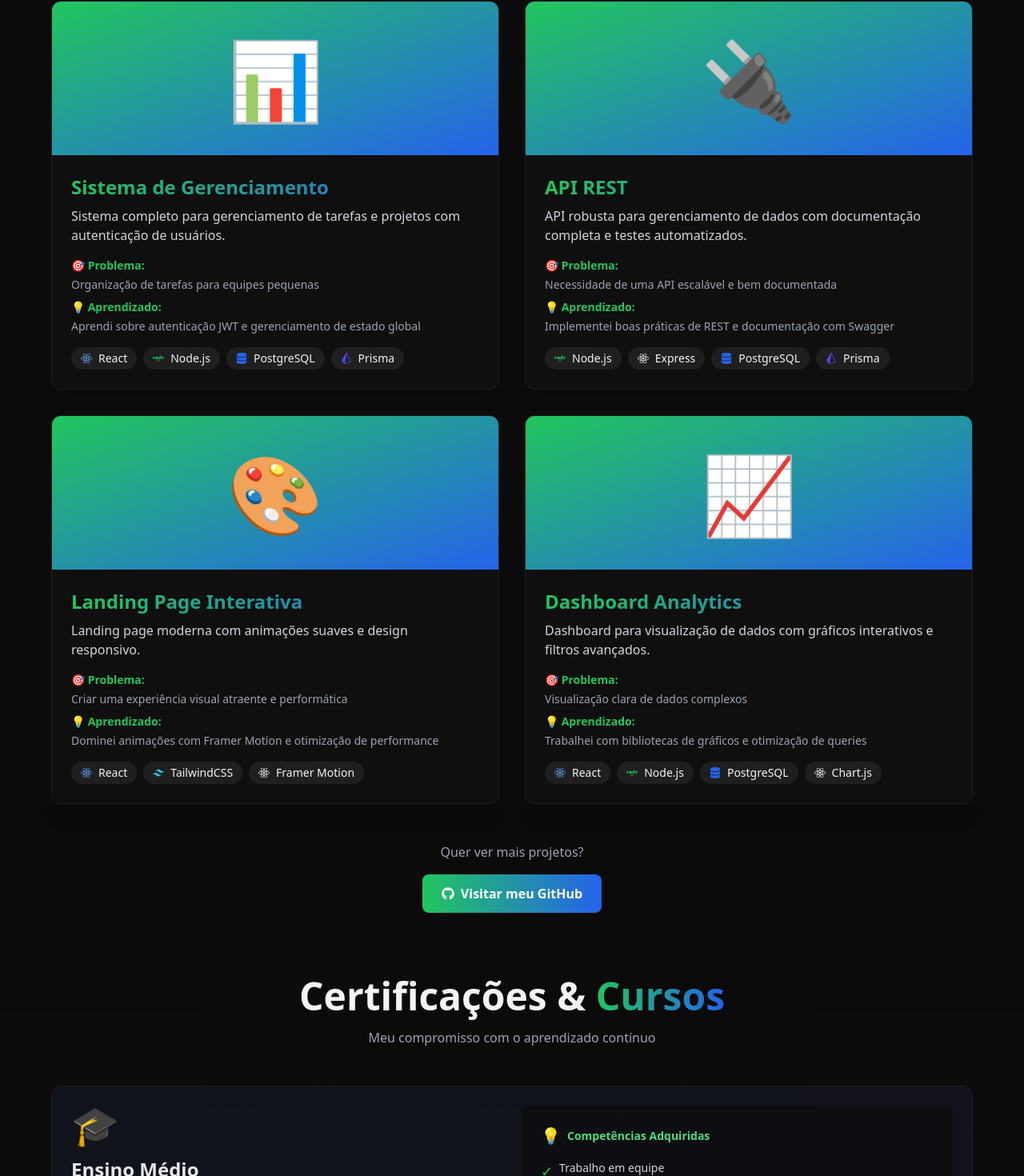
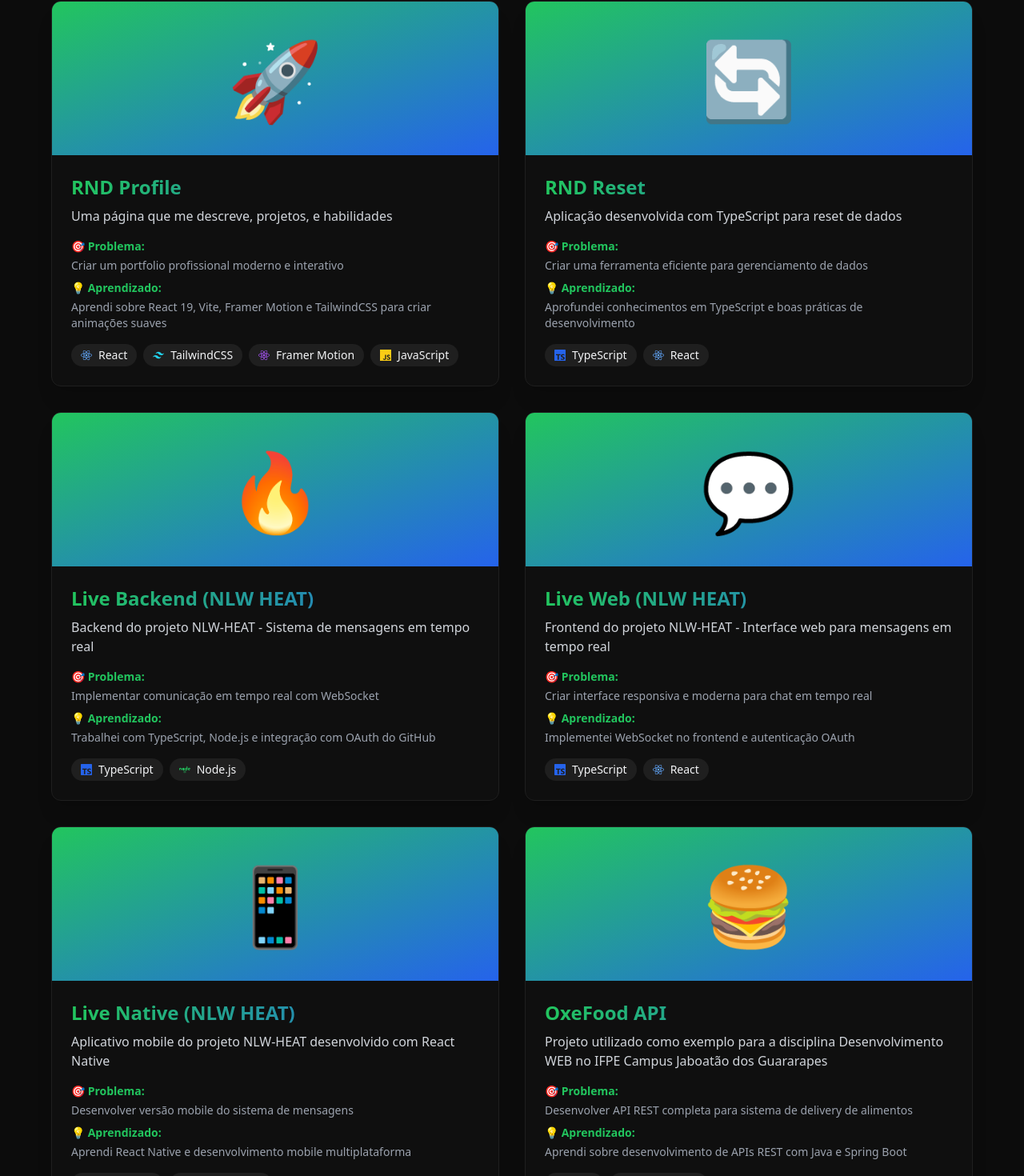
Before and after one commit to ronaldornd/rnd-profile, a React (Vite) app: page / in a window 1280 px wide. Shown: the part 5595-7065 px from the top of the page at 80% size. Built offline with nearby package versions, Linux system fonts and the light colour scheme; no server answers.

Commit message:
Update projects section with real GitHub repositories from ronaldornd profile
Co-authored-by: ronaldornd <60077368+ronaldornd@users.noreply.github.com>

```diff
--- a/src/components/Projects.jsx
+++ b/src/components/Projects.jsx
@@ -1,7 +1,7 @@
 import { motion } from 'framer-motion';
 import { useState } from 'react';
-import { FaGithub, FaExternalLinkAlt, FaReact, FaNode, FaDatabase } from 'react-icons/fa';
-import { SiPrisma, SiTailwindcss, SiJavascript } from 'react-icons/si';
+import { FaGithub, FaExternalLinkAlt, FaReact, FaNode, FaDatabase, FaJava, FaHtml5, FaCss3Alt } from 'react-icons/fa';
+import { SiPrisma, SiTailwindcss, SiJavascript, SiTypescript, SiSpringboot } from 'react-icons/si';
 
 const Projects = () => {
     const [filter, setFilter] = useState('all');
@@ -9,51 +9,99 @@ const Projects = () => {
     const projects = [
         {
             id: 1,
-            name: 'Sistema de Gerenciamento',
-            category: 'fullstack',
-            description: 'Sistema completo para gerenciamento de tarefas e projetos com autenticação de usuários.',
-            problem: 'Organização de tarefas para equipes pequenas',
-            learning: 'Aprendi sobre autenticação JWT e gerenciamento de estado global',
-            image: '📊',
-            technologies: ['React', 'Node.js', 'PostgreSQL', 'Prisma'],
-            github: 'https://github.com/ronaldornd',
-            demo: '#',
+            name: 'RND Profile',
+            category: 'frontend',
+            description: 'Uma página que me descreve, projetos, e habilidades',
+            problem: 'Criar um portfolio profissional moderno e interativo',
+            learning: 'Aprendi sobre React 19, Vite, Framer Motion e TailwindCSS para criar animações suaves',
+            image: '🚀',
+            technologies: ['React', 'TailwindCSS', 'Framer Motion', 'JavaScript'],
+            github: 'https://github.com/ronaldornd/rnd-profile',
+            demo: 'https://ronaldornd.vercel.app',
         },
         {
             id: 2,
-            name: 'API REST',
-            category: 'backend',
-            description: 'API robusta para gerenciamento de dados com documentação completa e testes automatizados.',
-            problem: 'Necessidade de uma API escalável e bem documentada',
-            learning: 'Implementei boas práticas de REST e documentação com Swagger',
-            image: '🔌',
-            technologies: ['Node.js', 'Express', 'PostgreSQL', 'Prisma'],
-            github: 'https://github.com/ronaldornd',
+            name: 'RND Reset',
+            category: 'frontend',
+            description: 'Aplicação desenvolvida com TypeScript para reset de dados',
+            problem: 'Criar uma ferramenta eficiente para gerenciamento de dados',
+            learning: 'Aprofundei conhecimentos em TypeScript e boas práticas de desenvolvimento',
+            image: '🔄',
+            technologies: ['TypeScript', 'React'],
+            github: 'https://github.com/ronaldornd/rnd-reset',
             demo: null,
         },
         {
             id: 3,
-            name: 'Landing Page Interativa',
-            category: 'frontend',
-            description: 'Landing page moderna com animações suaves e design responsivo.',
-            problem: 'Criar uma experiência visual atraente e performática',
-            learning: 'Dominei animações com Framer Motion e otimização de performance',
-            image: '🎨',
-            technologies: ['React', 'TailwindCSS', 'Framer Motion'],
-            github: 'https://github.com/ronaldornd',
-            demo: '#',
+            name: 'Live Backend (NLW HEAT)',
+            category: 'backend',
+            description: 'Backend do projeto NLW-HEAT - Sistema de mensagens em tempo real',
+            problem: 'Implementar comunicação em tempo real com WebSocket',
+            learning: 'Trabalhei com TypeScript, Node.js e integração com OAuth do GitHub',
+            image: '🔥',
+            technologies: ['TypeScript', 'Node.js'],
+            github: 'https://github.com/ronaldornd/Live-back',
+            demo: null,
         },
         {
             id: 4,
-            name: 'Dashboard Analytics',
+            name: 'Live Web (NLW HEAT)',
+            category: 'frontend',
+            description: 'Frontend do projeto NLW-HEAT - Interface web para mensagens em tempo real',
+            problem: 'Criar interface responsiva e moderna para chat em tempo real',
+            learning: 'Implementei WebSocket no frontend e autenticação OAuth',
+            image: '💬',
+            technologies: ['TypeScript', 'React'],
+            github: 'https://github.com/ronaldornd/Live-web',
+            demo: null,
+        },
+        {
+            id: 5,
+            name: 'Live Native (NLW HEAT)',
+            category: 'frontend',
+            description: 'Aplicativo mobile do projeto NLW-HEAT desenvolvido com React Native',
+            problem: 'Desenvolver versão mobile do sistema de mensagens',
+            learning: 'Aprendi React Native e desenvolvimento mobile multiplataforma',
+            image: '📱',
+            technologies: ['TypeScript', 'React Native'],
+            github: 'https://github.com/ronaldornd/Live-native',
+            demo: null,
+        },
+        {
+            id: 6,
+            name: 'OxeFood API',
+            category: 'backend',
+            description: 'Projeto utilizado como exemplo para a disciplina Desenvolvimento WEB no IFPE Campus Jaboatão dos Guararapes',
+            problem: 'Desenvolver API REST completa para sistema de delivery de alimentos',
+            learning: 'Aprendi sobre desenvolvimento de APIs REST com Java e Spring Boot',
+            image: '🍔',
+            technologies: ['Java', 'Spring Boot'],
+            github: 'https://github.com/ronaldornd/oxefood-api-ronaldornd',
+            demo: null,
+        },
+        {
+            id: 7,
+            name: 'OxeFood Web',
             category: 'fullstack',
-            description: 'Dashboard para visualização de dados com gráficos interativos e filtros avançados.',
-            problem: 'Visualização clara de dados complexos',
-            learning: 'Trabalhei com bibliotecas de gráficos e otimização de queries',
-            image: '📈',
-            technologies: ['React', 'Node.js', 'PostgreSQL', 'Chart.js'],
-            github: 'https://github.com/ronaldornd',
-            demo: '#',
+            description: 'Interface web para o sistema OxeFood - Projeto acadêmico de delivery',
+            problem: 'Criar interface intuitiva para sistema de pedidos online',
+            learning: 'Integrei frontend React com API REST e implementei fluxo completo de pedidos',
+            image: '🌐',
+            technologies: ['JavaScript', 'React'],
+            github: 'https://github.com/ronaldornd/oxefood-web-ronaldornd',
+            demo: null,
+        },
+        {
+            id: 8,
+            name: 'RND Links',
+            category: 'frontend',
+            description: 'Página de links estilo Linktree personalizada',
+            problem: 'Centralizar todos os links importantes em uma única página',
+            learning: 'Criei uma landing page simples e efetiva com HTML/CSS puro',
+            image: '🔗',
+            technologies: ['HTML', 'CSS'],
+            github: 'https://github.com/ronaldornd/rndlinks',
+            demo: 'https://ronaldornd.github.io/rndlinks/',
         },
     ];
 
@@ -67,11 +115,18 @@ const Projects = () => {
     const getTechIcon = (tech) => {
         const icons = {
             'React': <FaReact className="text-blue-400" />,
+            'React Native': <FaReact className="text-blue-500" />,
             'Node.js': <FaNode className="text-green-500" />,
             'PostgreSQL': <FaDatabase className="text-blue-600" />,
             'Prisma': <SiPrisma className="text-indigo-600" />,
             'TailwindCSS': <SiTailwindcss className="text-cyan-400" />,
             'JavaScript': <SiJavascript className="text-yellow-400" />,
+            'TypeScript': <SiTypescript className="text-blue-600" />,
+            'Java': <FaJava className="text-red-600" />,
+            'Spring Boot': <SiSpringboot className="text-green-600" />,
+            'HTML': <FaHtml5 className="text-orange-500" />,
+            'CSS': <FaCss3Alt className="text-blue-500" />,
+            'Framer Motion': <FaReact className="text-purple-500" />,
         };
         return icons[tech] || <FaReact />;
     };
```
